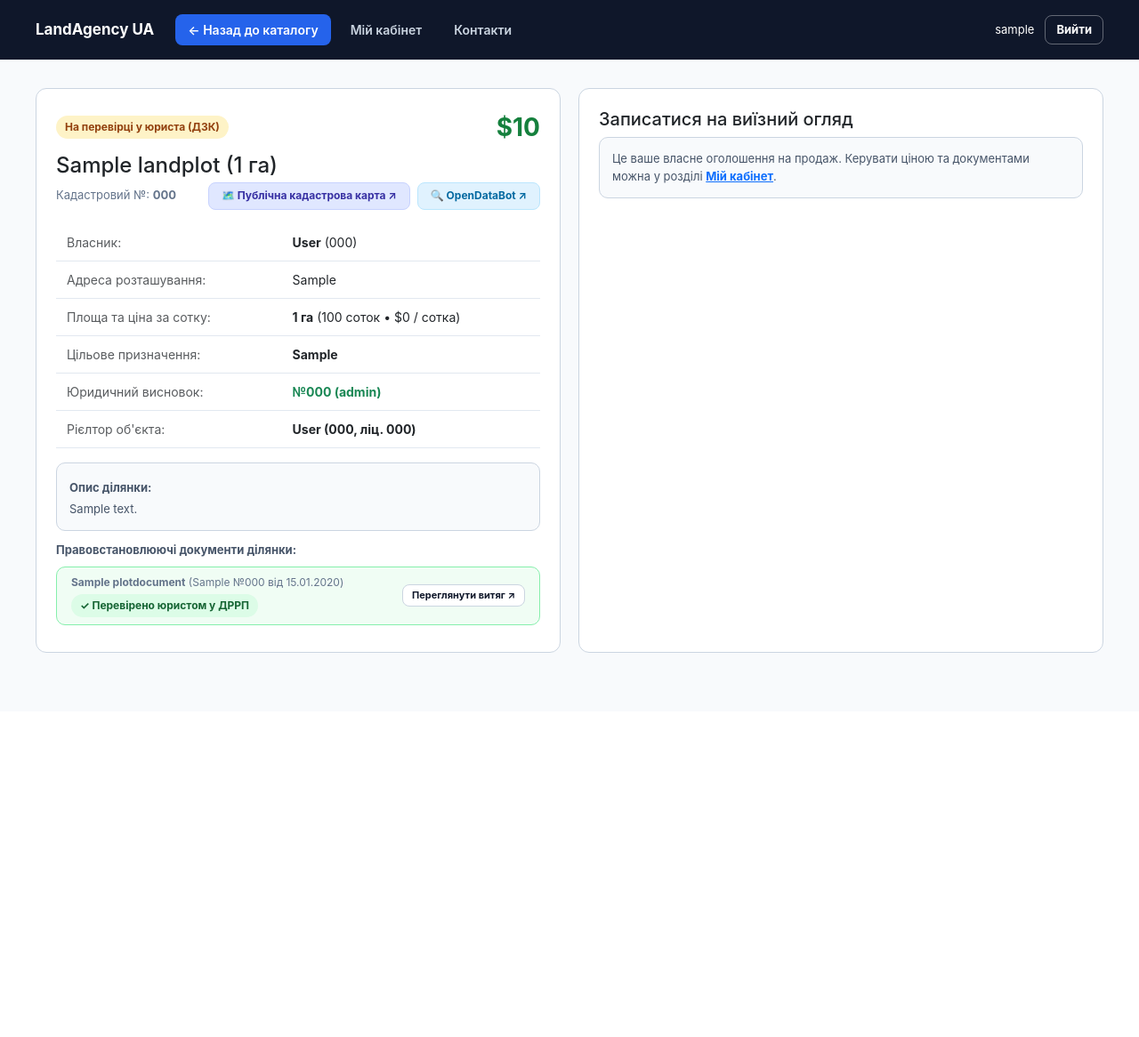
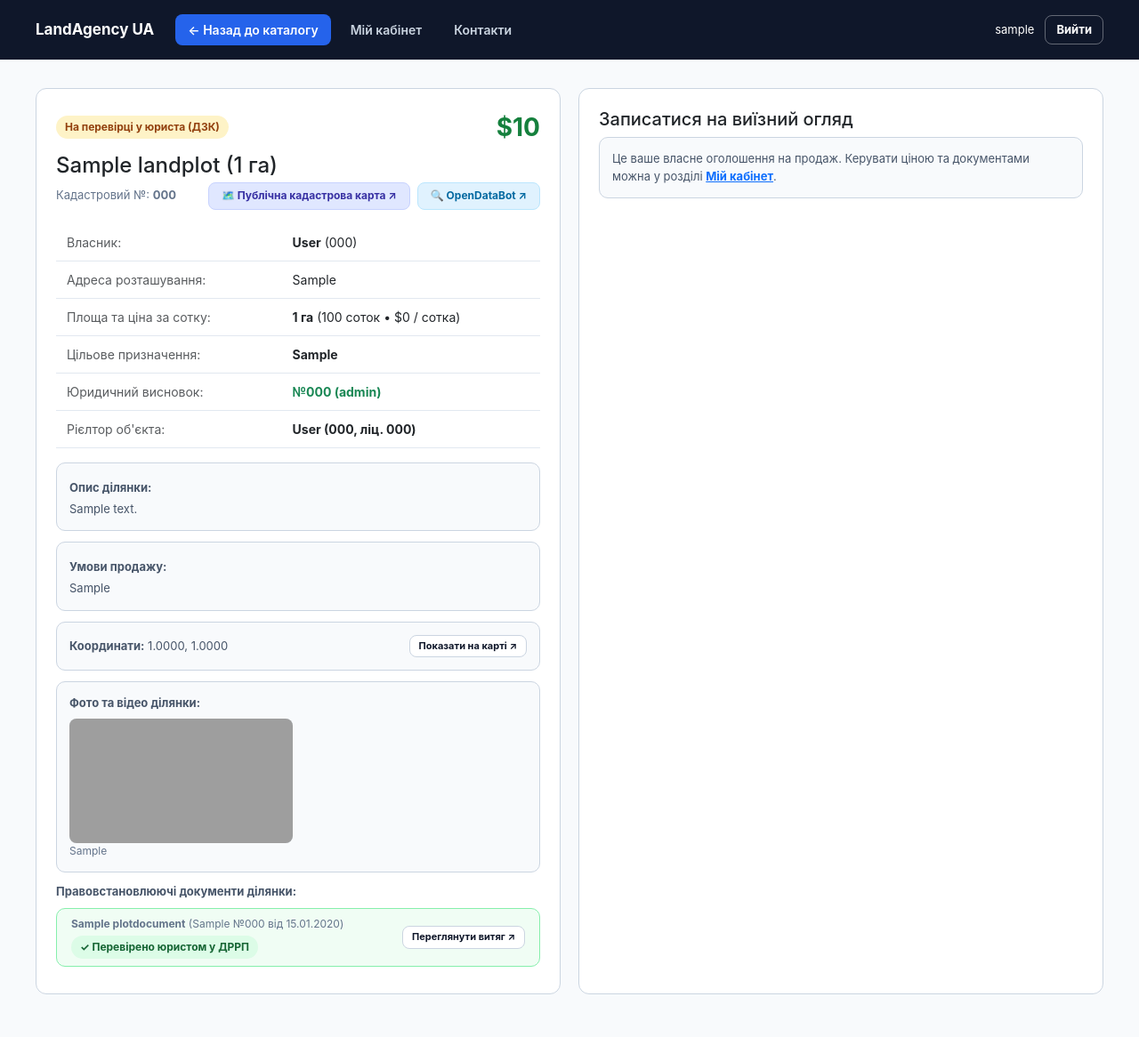
Before and after one commit to max93139/LandAgencyMvc, an ASP.NET Core app: page /Catalog/Details/1 in a window 1280 px wide. Shown: the whole page at 89% size. Before the commit the page ends 734 px from the top, so only its background shows below. Run offline with ASP.NET Core 8, Linux system fonts and the light colour scheme; the visitor is signed in with stand-in values (Sample User, id 1); empty tables hold one stand-in row (values such as "Sample post"); the project's own start-up code is not run, and a stand-in starts its controllers and pages; database files in the repository are not loaded; grey boxes are pictures that could not be loaded.

Commit message:
feat(catalog): show sale conditions, map link and media gallery to buyers
The plot page now lists sale conditions, coordinates with an OpenStreetMap link and the photo and
video gallery. The catalog card shows the first photo as a cover.

Co-Authored-By: Claude Sonnet 5.5 <noreply@anthropic.com>

```diff
--- a/LandAgencyMvc/Views/Client/Details.cshtml
+++ b/LandAgencyMvc/Views/Client/Details.cshtml
@@ -76,6 +76,39 @@
                     <p class="la-text-sm mt-1 mb-0">@Model.Description</p>
                 </div>
 
+                @if (!string.IsNullOrWhiteSpace(Model.SaleConditions))
+                {
+                    <div class="la-subcard">
+                        <strong class="la-text-sm">Умови продажу:</strong>
+                        <p class="la-text-sm mt-1 mb-0">@Model.SaleConditions</p>
+                    </div>
+                }
+
+                @if (Model.HasCoordinates)
+                {
+                    <div class="la-subcard la-row-between">
+                        <span class="la-text-sm">
+                            <strong>Координати:</strong> @Model.Latitude!.Value.ToString("0.0000"), @Model.Longitude!.Value.ToString("0.0000")
+                        </span>
+                        <a href="@Model.MapUrl" target="_blank" rel="noopener" class="la-btn la-btn-white la-btn-xs">Показати на карті ↗</a>
+                    </div>
+                }
+
+                @if (Model.Media.Any())
+                {
+                    <div class="la-subcard">
+                        <strong class="la-text-sm d-block mb-2">Фото та відео ділянки:</strong>
+                        <div class="la-gallery">
+                            @foreach (var item in Model.Media.OrderBy(m => m.Id))
+                            {
+                                <figure class="la-gallery-item">
+                                    <partial name="_PlotMediaItem" model="item" />
+                                </figure>
+                            }
+                        </div>
+                    </div>
+                }
+
                 @if (Model.Documents.Any())
                 {
                     <div>
```
Also changed, not shown: LandAgencyMvc/Views/Shared/_PlotCard.cshtml (+7 -0 lines).
